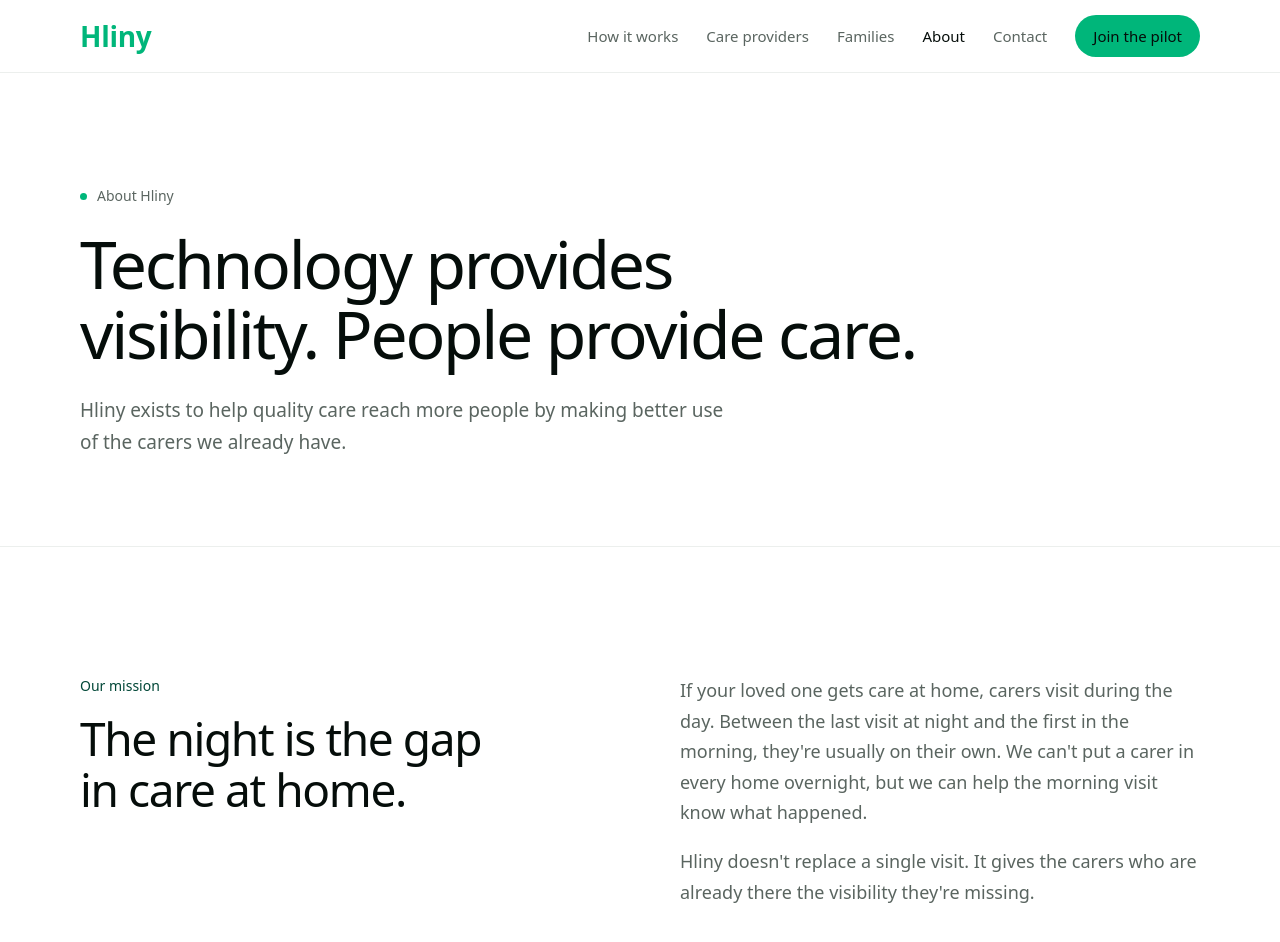
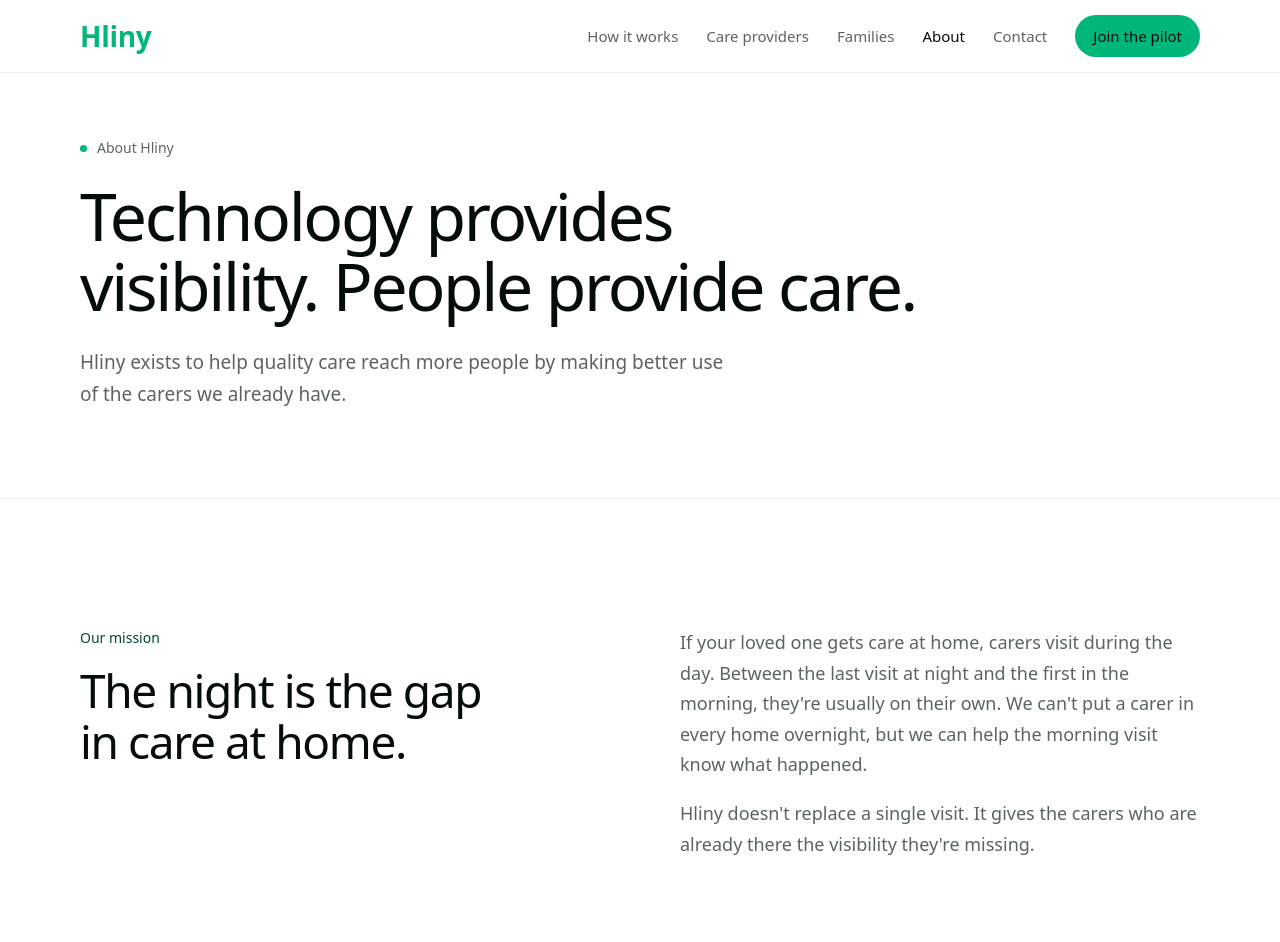
Before and after one commit to Victorynwobiakc/Hliny, a plain HTML site: page about.html in a window 1280 px wide. Shown: the top 942 px of the page. Drawn offline with Linux system fonts and the light colour scheme; a web font is replaced by a local one.

Commit message:
Add files via upload

```diff
--- a/about.html
+++ b/about.html
@@ -72,7 +72,7 @@ html{scroll-behavior:auto}
 
 <main>
 <!-- ===================== PAGE HERO ===================== -->
-<section aria-labelledby="page-h" style="padding: clamp(56px, 9vw, 112px) 0 clamp(48px, 7vw, 88px)">
+<section aria-labelledby="page-h" style="padding: clamp(32px, 5vw, 64px) 0 clamp(48px, 7vw, 88px)">
 <div style="max-width: 1120px; margin: 0 auto; padding: 0 clamp(20px, 5vw, 48px)">
 <p style="margin: 0 0 22px; display: flex; align-items: center; gap: 10px; font-size: 14px; color: #5A6560"><span aria-hidden="true" style="width: 7px; height: 7px; border-radius: 50%; background: #00B67A"></span>About Hliny</p>
 <h1 id="page-h" style="margin: 0; max-width: 14em; font-size: clamp(36px, 5.4vw, 66px); font-weight: 500; line-height: 1.06; letter-spacing: -0.035em; text-wrap: balance">Technology provides visibility. People provide care.</h1>
```
Also changed, not shown: care-providers.html (+1 -1 lines), contact.html (+1 -1 lines), families.html (+1 -1 lines), how-it-works.html (+1 -1 lines), index.html (+1 -1 lines).
